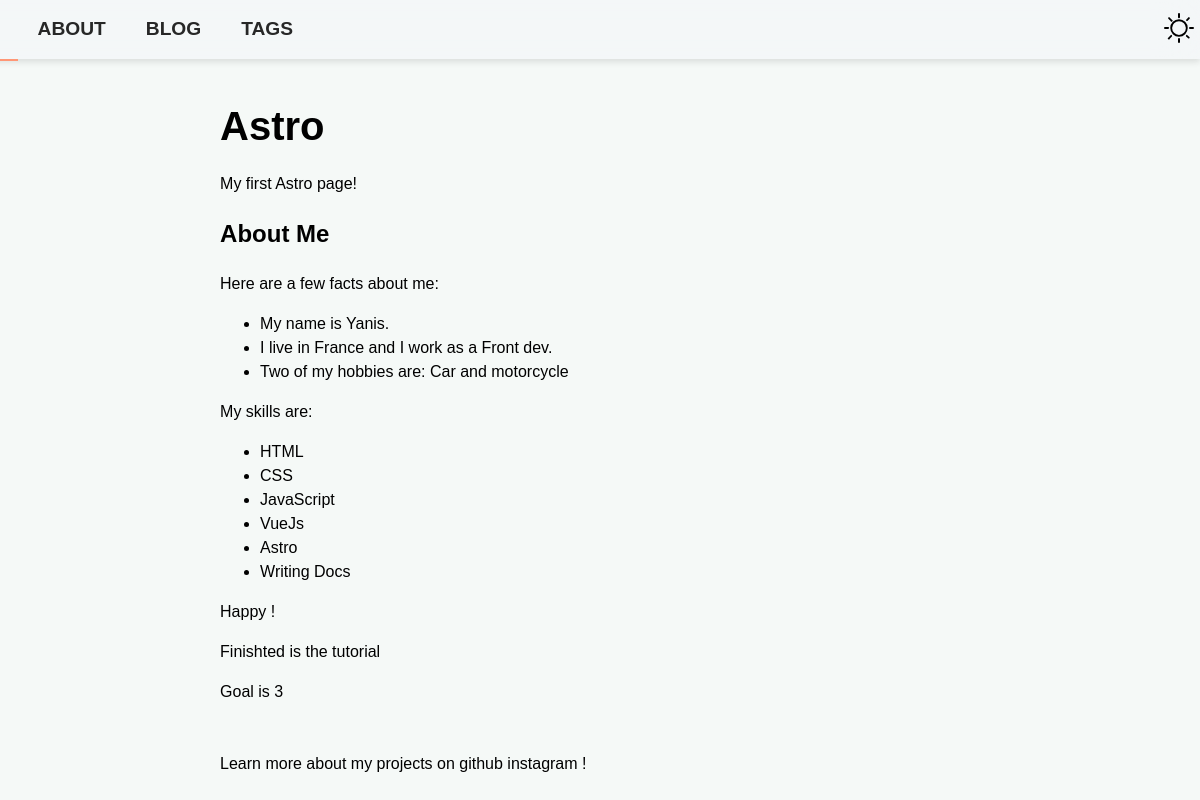
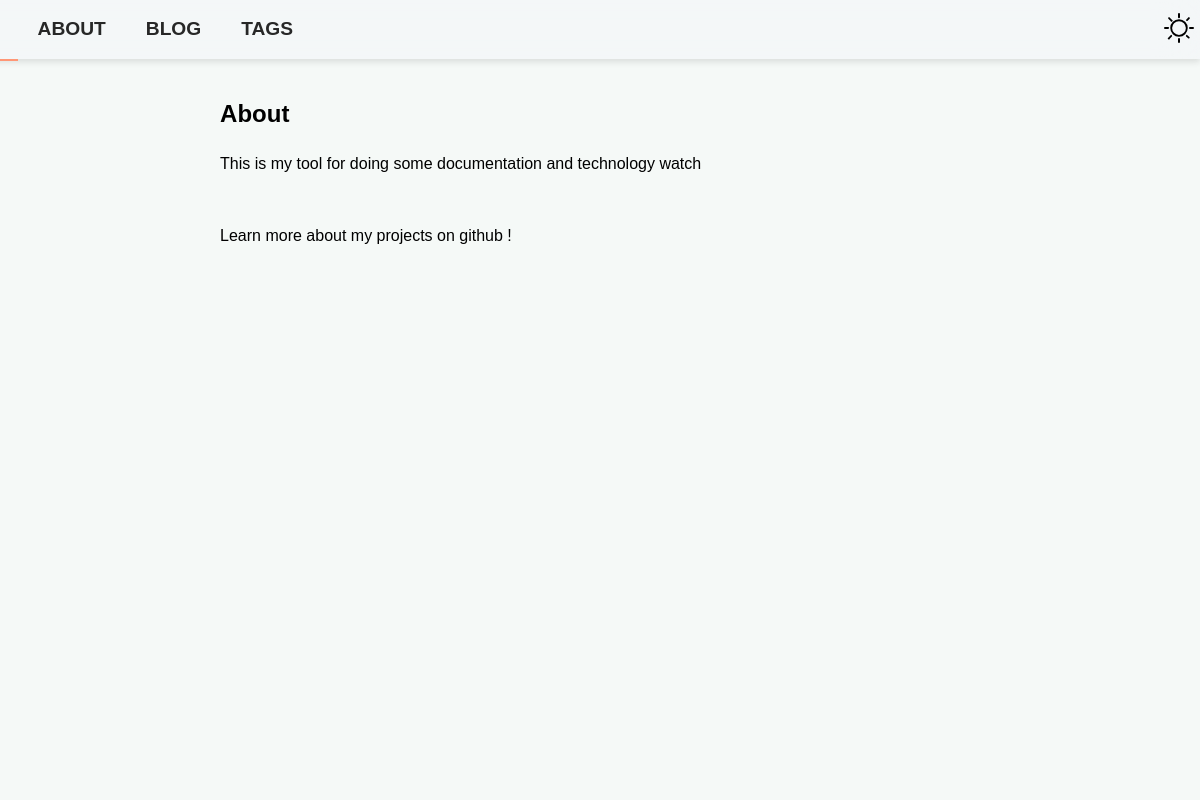
Before and after one commit to yaperson/veille-astro, an Astro site: page /about in a window 1280 px wide. Shown: the full height of the page, 80-1280 px from the left. Built offline with nearby package versions, Linux system fonts and the light colour scheme; Astro itself is replaced by a stand-in of ours.

Commit message:
update documentation

```diff
--- a/src/components/BlogPost.astro
+++ b/src/components/BlogPost.astro
@@ -32,7 +32,7 @@ const {url, title, tags} = Astro.props;
             color: rgb(5 7 8);
             font-weight: 600;
             text-decoration: underline;
-            text-decoration-color: #50b3ff;
+            text-decoration-color: #50b3ff ;
             text-decoration-style: wavy;
             transition: 0.2s;
             &:hover {
--- a/src/components/Footer.astro
+++ b/src/components/Footer.astro
@@ -1,8 +1,8 @@
 ---
 import Social from "./Social.astro";
 
-const platforms = ["github", "instagram"];
-const username = ["yaperson", "ya_per_son"];
+const platforms = ["github"];
+const username = ["yaperson"];
 ---
 
 <footer>
@@ -14,10 +14,10 @@ const username = ["yaperson", "ya_per_son"];
                     href={`https://www.${platform}.com/${username[usernam]}`}
                 >
                     {" "}
-                    {platform}{" "}
+                    {platform}
                 </a>
             ))
-        } !
+        }!
     </p>
 
     <div class="social__container">
--- a/src/layouts/BaseLayout.astro
+++ b/src/layouts/BaseLayout.astro
@@ -16,8 +16,6 @@ const {pageTitle} = Astro.props;
 	<body>
 		<Header />
 
-		<h1>Astro</h1>
-		<p>My first Astro page!</p>
 
         <div class="container">
             <slot />
--- a/src/pages/about.astro
+++ b/src/pages/about.astro
@@ -1,42 +1,11 @@
 ---
 import BaseLayout from "../layouts/BaseLayout.astro";
 
-const pageTitle = "About Me";
-const identity = {
-    firstName: "Yanis",
-    country: "France",
-    occupation: "Front dev",
-    hobbies: ["Car", "motorcycle", "music"],
-};
-const skills = ["HTML", "CSS", "JavaScript", "VueJs", "Astro", "Writing Docs"];
-const happy = true;
-const finishted = true;
-const goal = 3;
+const pageTitle = "About";
 ---
 <BaseLayout pageTitle={pageTitle}>
     <h2>{pageTitle}</h2>
 
-    <p>Here are a few facts about me:</p>
-    <ul>
-        <li>My name is {identity.firstName}.</li>
-        <li>
-            I live in {identity.country} and I work as a {identity.occupation}.
-        </li>
-        {
-            identity.hobbies.length >= 2 && (
-                <li>
-                    Two of my hobbies are: {identity.hobbies[0]} and{" "}
-                    {identity.hobbies[1]}
-                </li>
-            )
-        }
-    </ul>
-    <p>My skills are:</p>
-    <ul>
-        {skills.map((skill) => <li class="skill">{skill}</li>)}
-    </ul>
+    <p>This is my tool for doing some documentation and technology watch</p>
 
-    {happy && <p>Happy !</p>}
-    {finishted && <p>Finishted is the tutorial</p>}
-    {goal === 3 ? <p>Goal is 3</p> : <p>Goal is NOT 3</p>}
 </BaseLayout>
--- a/src/styles/global.scss
+++ b/src/styles/global.scss
@@ -3,6 +3,22 @@
 
 :root {
   --color-link: rgb(4, 118, 225);
+}
+
+/* width */
+::-webkit-scrollbar {
+  width: 0.2em;
+}
+
+/* Track */
+::-webkit-scrollbar-track {
+  border-radius: 10px;
+}
+
+/* Handle */
+::-webkit-scrollbar-thumb {
+  background: rgba(110, 110, 110, 0.493);
+  border-radius: 0.5em;
 }
 
 * {
```
Also changed, not shown: src/layouts/MarkdownPostLayout.astro (+11 -0 lines), src/pages/posts/deploy-preprod.mdx (+43 -8 lines), src/pages/posts/new-gen-web-framework.mdx (+3 -20 lines).
